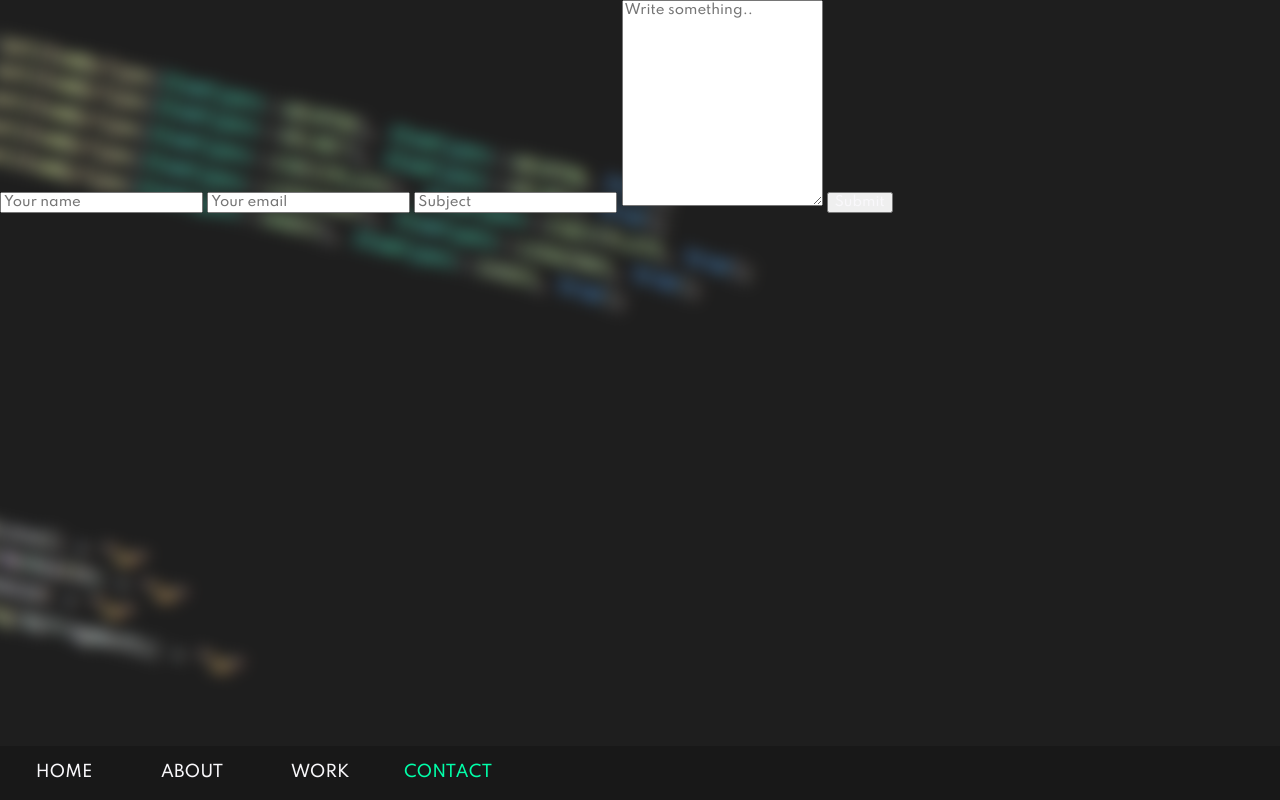
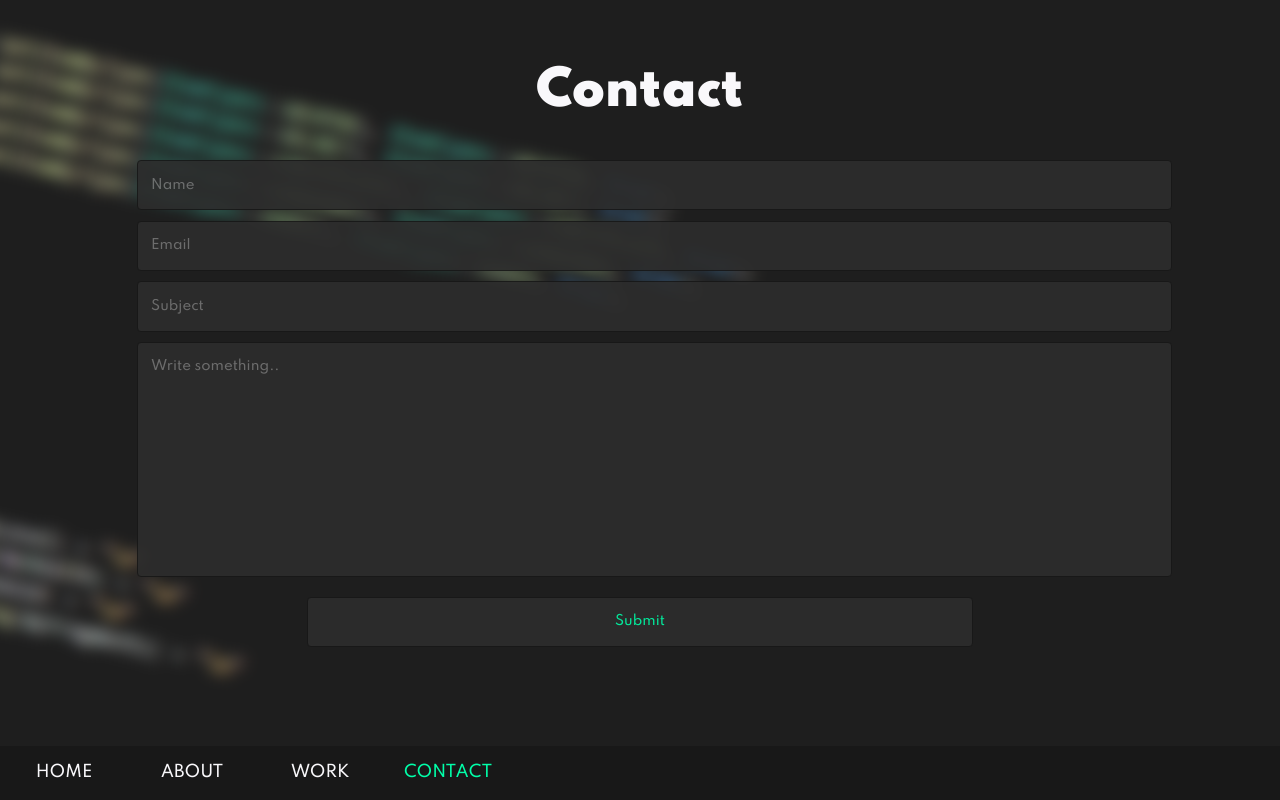
Before and after one commit to TxJson/TxJson.github.io, a plain HTML site: page index.html in a window 1280 px wide. Both pictures are taken after a click on the item "CONTACT". Drawn offline with Linux system fonts and the light colour scheme.

Commit message:
Made contact page

```diff
--- a/css/contact.css
+++ b/css/contact.css
@@ -0,0 +1,50 @@
+
+
+
+#contact-container {
+    display: flex;
+    flex-direction: column;
+    font-size: 2em;
+    margin-top: 2vh;
+    justify-content: center;
+    align-items: center;
+    margin-top: 3vh;
+}
+
+#contact-container #form-item {
+    outline: none;
+    border: 0.1em solid var(--eerie-black);
+    border-radius: 0.3em;
+    background-color: var(--charleston-green);
+    opacity: 0.9;
+    width: 100%;
+    padding: 1.25em 1em;
+    margin-bottom: 1%;
+    color: var(--medium-spring-green);
+}
+
+#contact-container #form-item:focus {
+    outline: none;
+    border: 0.1em solid var(--medium-spring-green);
+    opacity: 1;
+}
+
+#contact-container textarea[type=textbox] {
+    resize: none;
+    height: 25vh;
+    width: 100%;
+    max-width: 100%;
+}
+
+#contact-container input[type=submit] {
+    max-width: 50em;
+}
+
+#contact-container input[type=submit]:hover {
+    cursor: pointer;
+    border: 0.1em solid var(--medium-spring-green);
+}
+
+#contact-container h1 {
+    width: 20vw;
+}
--- a/css/home.css
+++ b/css/home.css
@@ -1,18 +1,17 @@
 /* home.css */
 
-#titles-content p {
+#titles-container p {
     margin: 0;
     text-align: center;
     font-weight: 900;
     font-size: 3vw;
 }
 
-#titles-content {
+#titles-container {
     display: inline-block;
-    position: absolute;
+    position: relative;
     top: 35vh;
-    right: 20vw;
-    text-align: center;
+    margin-left: 20vw;
 }
 
 .name {
@@ -20,7 +19,10 @@
 }
 
 @media only screen and (max-width: 800px) {
-    #titles-content p {
+    #titles-container p {
         font-size: 4vw;
     }
+    #titles-container {
+        margin: 0;
+    }
 }
--- a/css/index.css
+++ b/css/index.css
@@ -5,7 +5,8 @@
 :root {
     --main-font: 'Spartan';
 
-    --ghost-white: #F9F8FB;
+    --main-bg-colour: #F9F8FB;
+
     --medium-spring-green: #01FFA9;
     --charleston-green: #2D2D2D;
     --eerie-black: #181818;
@@ -15,7 +16,7 @@
 }
 
 * {
-    color: var(--ghost-white);
+    color: var(--main-bg-colour);
     font-family: var(--main-font);
 }
 
@@ -93,6 +94,10 @@ body {
 
 
 #wrapper {
+    display: inline-block;
+    width: 100vw;;
+    height: 100vh;
+    text-align: center;
     -webkit-animation: fadein var(--fade-in-time); /* Safari, Chrome and Opera > 12.1 */
     -moz-animation: fadein var(--fade-in-time); /* Firefox < 16 */
     -ms-animation: fadein var(--fade-in-time); /* Internet Explorer */
--- a/index.html
+++ b/index.html
@@ -27,7 +27,7 @@
     </section>
     <section id="templates">
        <template id="home-template">
-        <div id="titles-content">
+        <div id="titles-container">
             <p class="title">
                 Hello, I am
                 <span class="name">
@@ -39,12 +39,13 @@
        </template>
        <template id="contact-template">
            <div id="contact-container">
-               <form>
-                   <input type="text" id="person-name" name="person-name" placeholder="Your name">
-                   <input type="text" id="email" name="person-name" placeholder="Your email">
-                   <input type="text" id="subject" name="person-name" placeholder="Subject">
-                   <textarea id="subject-text" name="subject" placeholder="Write something.." style="height:200px"></textarea>
-                   <input type="submit" value="Submit">
+               <h1>Contact</h1>
+               <form name="contact" method="POST" data-netlify="true">
+                   <input type="text" id="form-item" name="person-name" placeholder="Name">
+                   <input type="text" id="form-item" name="email" placeholder="Email">
+                   <input type="text" id="form-item" name="subject" placeholder="Subject">
+                   <textarea type="textbox" id="form-item" name="subject" placeholder="Write something.."></textarea>
+                   <input type="submit" id="form-item" value="Submit">
                </form>
            </div>
        </template>
```
